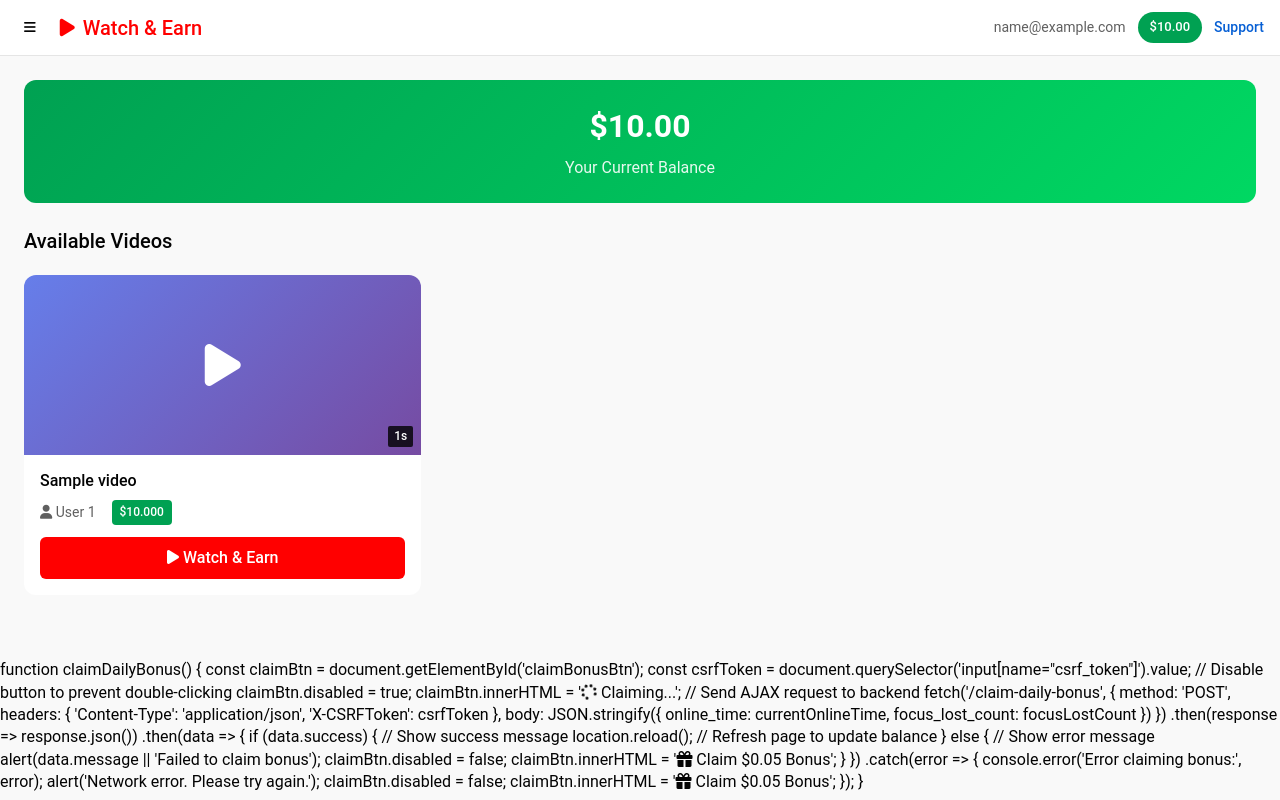
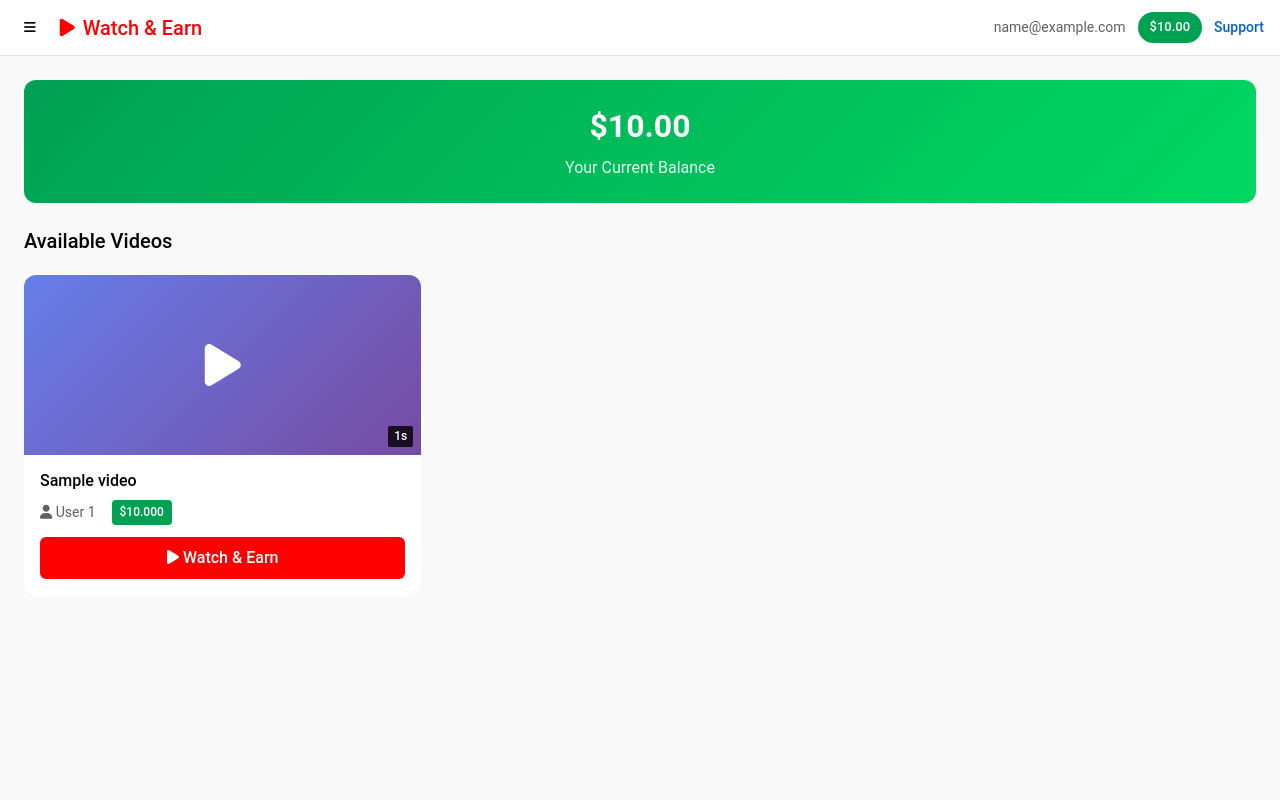
Before and after one commit to grace363/Watch, a Flask app: page /user_dashboard in a window 1280 px wide. Run offline with Flask 3, Linux system fonts and the light colour scheme; the visitor is signed in with stand-in values (Sample User, id 1); tables that the repository leaves empty hold one stand-in row (values such as "Sample post"); parts of the project's set-up code (start-up, migrations or seed data) failed here and were passed over; some libraries are stand-ins or nearby versions.

Commit message:
Update user_dashboard.html

```diff
--- a/templates/user_dashboard.html
+++ b/templates/user_dashboard.html
@@ -660,7 +660,7 @@
         // Session heartbeat and timer management
         let onlineStartTime = Date.now();
         let currentOnlineTime = {{ user.daily_online_time or 0 }};
-        const requiredTime = {{ DAILY_ONLINE_TIME or 60 }}; // Ensures default 60 seconds
+        const requiredTime = {{ DAILY_ONLINE_TIME or 60 }};
         const sessionHeartbeatInterval = {{ SESSION_HEARTBEAT_INTERVAL or 5 }} * 1000;
 
         let focusLostCount = 0;
@@ -678,7 +678,6 @@
 
         // Prevent back button (basic deterrent)
         window.addEventListener('beforeunload', function(e) {
-            // Only warn if user is in middle of watching
             if (window.location.pathname.includes('/watch_video/')) {
                 e.preventDefault();
                 e.returnValue = '';
@@ -687,7 +686,6 @@
 
         // Update online timer display
         function updateTimer() {
-            // Only increment if window is focused AND we haven't reached the required time yet
             if (windowFocused && currentOnlineTime < requiredTime) {
                 currentOnlineTime++;
                 document.getElementById('timeDisplay').textContent = currentOnlineTime + 's';
@@ -695,20 +693,17 @@
                 const progress = Math.min((currentOnlineTime / requiredTime) * 100, 100);
                 document.getElementById('timeProgress').style.width = progress + '%';
 
-                // Enable claim button when time requirement is met
                 const claimBtn = document.getElementById('claimBonusBtn');
                 if (claimBtn && currentOnlineTime >= requiredTime) {
                     claimBtn.disabled = false;
                 }
-            }
-            // If we've reached the required time, ensure display shows the max time
-            else if (currentOnlineTime >= requiredTime) {
+            } else if (currentOnlineTime >= requiredTime) {
                 document.getElementById('timeDisplay').textContent = requiredTime + 's';
                 document.getElementById('timeProgress').style.width = '100%';
             }
         }
 
-        // FIXED: Function to claim daily bonus - Uses correct endpoint
+        // Function to claim daily bonus
         function claimDailyBonus() {
             const claimBtn = document.getElementById('claimBonusBtn');
             const csrfToken = document.querySelector('input[name="csrf_token"]').value;
@@ -718,11 +713,9 @@
                 return;
             }
 
-            // Disable button to prevent double clicks
             claimBtn.disabled = true;
             claimBtn.innerHTML = '<i class="fas fa-spinner fa-spin"></i> Claiming...';
 
-            // FIXED: Use the correct endpoint that properly handles daily bonus logic
             fetch('/api/claim_daily_bonus', {
                 method: 'POST',
                 headers: {
@@ -734,23 +727,18 @@
             .then(response => response.json())
             .then(data => {
                 if (data.success) {
-                    // Success - show new balance and reload page
                     alert(`Daily bonus of $${data.bonus.toFixed(2)} claimed successfully! New balance: $${data.new_balance.toFixed(2)}`);
 
-                    // Update balance displays immediately
                     document.querySelector('.balance-display').textContent = '$' + data.new_balance.toFixed(2);
                     document.querySelector('.balance-amount').textContent = '$' + data.new_balance.toFixed(2);
 
-                    // Remove bonus section after successful claim
                     document.querySelector('.bonus-section').style.display = 'none';
 
-                    // Optional: Reload page to reflect all changes
                     setTimeout(() => {
                         window.location.reload();
                     }, 2000);
 
                 } else if (data.error) {
-                    // Handle specific error cases
                     if (data.error.includes('already claimed')) {
                         alert('You have already claimed your daily bonus today. Come back tomorrow!');
                         window.location.reload();
@@ -773,7 +761,7 @@
             });
         }
 
-        // Send heartbeat to server every few seconds
+        // Send heartbeat to server
         function sendHeartbeat() {
             if (windowFocused) {
                 const csrfToken = document.querySelector('input[name="csrf_token"]').value;
@@ -796,8 +784,8 @@
         }
 
         // Start timers
-        setInterval(updateTimer, 1000); // Update every second
-        setInterval(sendHeartbeat, sessionHeartbeatInterval); // Send heartbeat every 5 seconds
+        setInterval(updateTimer, 1000);
+        setInterval(sendHeartbeat, sessionHeartbeatInterval);
 
         // Initial heartbeat
         sendHeartbeat();
@@ -818,44 +806,5 @@
             .catch(error => console.error('Balance update error:', error));
         }, 30000);
     </script>
-function claimDailyBonus() {
-    const claimBtn = document.getElementById('claimBonusBtn');
-    const csrfToken = document.querySelector('input[name="csrf_token"]').value;
-
-    // Disable button to prevent double-clicking
-    claimBtn.disabled = true;
-    claimBtn.innerHTML = '<i class="fas fa-spinner fa-spin"></i> Claiming...';
-
-    // Send AJAX request to backend
-    fetch('/claim-daily-bonus', {
-        method: 'POST',
-        headers: {
-            'Content-Type': 'application/json',
-            'X-CSRFToken': csrfToken
-        },
-        body: JSON.stringify({
-            online_time: currentOnlineTime,
-            focus_lost_count: focusLostCount
-        })
-    })
-    .then(response => response.json())
-    .then(data => {
-        if (data.success) {
-            // Show success message
-            location.reload(); // Refresh page to update balance
-        } else {
-            // Show error message
-            alert(data.message || 'Failed to claim bonus');
-            claimBtn.disabled = false;
-            claimBtn.innerHTML = '<i class="fas fa-gift"></i> Claim $0.05 Bonus';
-        }
-    })
-    .catch(error => {
-        console.error('Error claiming bonus:', error);
-        alert('Network error. Please try again.');
-        claimBtn.disabled = false;
-        claimBtn.innerHTML = '<i class="fas fa-gift"></i> Claim $0.05 Bonus';
-    });
-}
 </body>
 </html>
```
